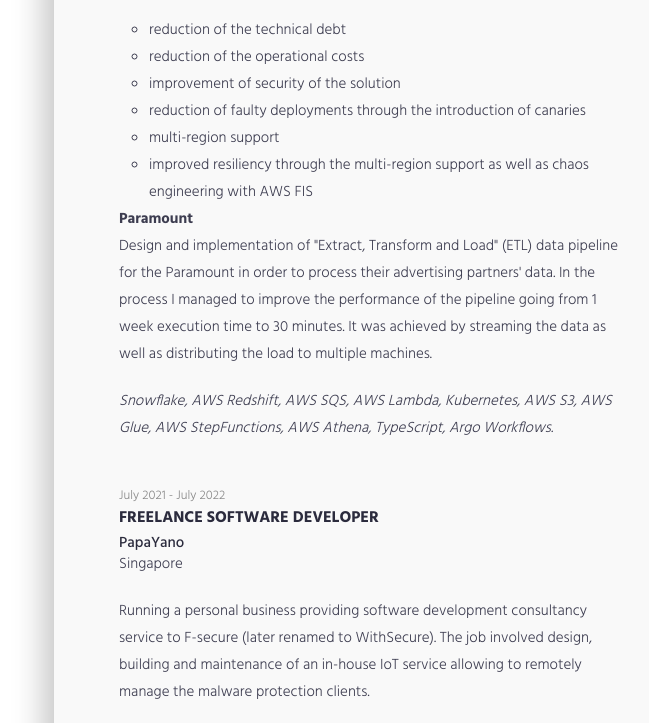
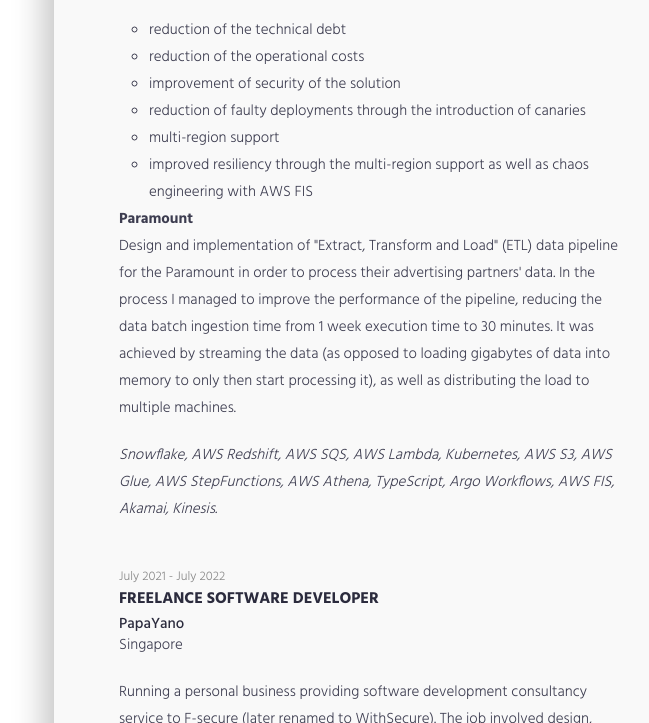
Before and after one commit to kamiljano/curriculumvitae, a plain HTML site: page index.html in a window 1280 px wide. Shown: the part 2294-3017 px from the top of the page, without its empty margins (586-1235 px from the left). Drawn offline with Linux system fonts and the light colour scheme; a script that the page names is missing.

Commit message:
update the cv

```diff
--- a/index.html
+++ b/index.html
@@ -289,12 +289,14 @@
                         Design and implementation of "Extract, Transform and Load" (ETL) data pipeline for the Paramount
                         in order to process their advertising partners' data.
 
-                        In the process I managed to improve the performance of the pipeline going from 1 week execution time
-                        to 30 minutes. It was achieved by streaming the data as well as distributing the load to multiple machines.
+                        In the process I managed to improve the performance of the pipeline, reducing the data batch ingestion time
+                        from 1 week execution time to 30 minutes.
+                        It was achieved by streaming the data (as opposed to loading gigabytes of data into memory to only then start processing it),
+                        as well as distributing the load to multiple machines.
                     </p>
                     <p style="font-style: italic">
                         Snowflake, AWS Redshift, AWS SQS, AWS Lambda, Kubernetes, AWS S3, AWS Glue, AWS StepFunctions, AWS Athena, TypeScript,
-                        Argo Workflows.
+                        Argo Workflows, AWS FIS, Akamai, Kinesis.
                     </p>
                 </div>
                 <div class="content-item">
```
Also changed, not shown: 1 other file.
